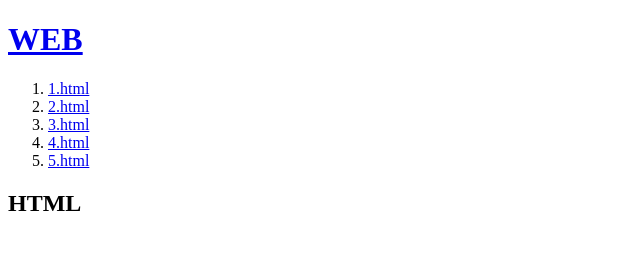
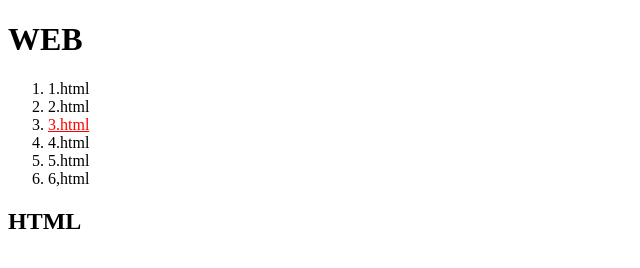
Before and after one commit to TeakDongKim/WEB1, a plain HTML site: page index.html in a window 1280 px wide. Shown: the whole page, without its empty margins (0-640 px from the left). Drawn offline with Linux system fonts and the light colour scheme.

Commit message:
add 6.html

```diff
--- a/index.html
+++ b/index.html
@@ -3,33 +3,33 @@
 <head>
 <title>WEB1-html</title>
 <meta chaset="utf-8">
+<style>
+a{
+  color:black;
+  text-decoration: none;
+}
+</style>
 </head>
-
 <body>
   <h1><a href="index.html">WEB</a></h1>
   <ol>
     <li><a href="1.html">1.html</a></li>
     <li><a href="2.html">2.html</a></li>
-<li><a href="3.html">3.html</a></li>
+    <li><a href="3.html" style="color:red; text-decoration:underline">3.html</a></li>
     <li><a href="4.html">4.html</a></li>
     <li><a href="5.html">5.html</a></li>
+    <li><a href="6.html">6,html</a></li>
  </ol>
+ <!--
+ <h1><a href="index.html">WEB</a></h1>
+  <ol>
+  <li><a href="1.html"><font color="red">1.html</font></a></li>
+  <li><a href="2.html"><font color="red">2.html</font></a></li>
+  <li><a href="3.html"><font color="red">3.html</font></a></li>
+  <li><a href="4.html"><font color="red">4.html</font></a></li>
+  <li><a href="5.html"><font color="red">5.html</font></a></li>
+</ol>
+-->
 <h2>HTML</h2>
 </body>
 </html>
-
-
-
-
-
-
-
-
-
-
-
-
-
-
-</body>
-</html>
```
Lines whose indentation alone changed are shown as unchanged.
